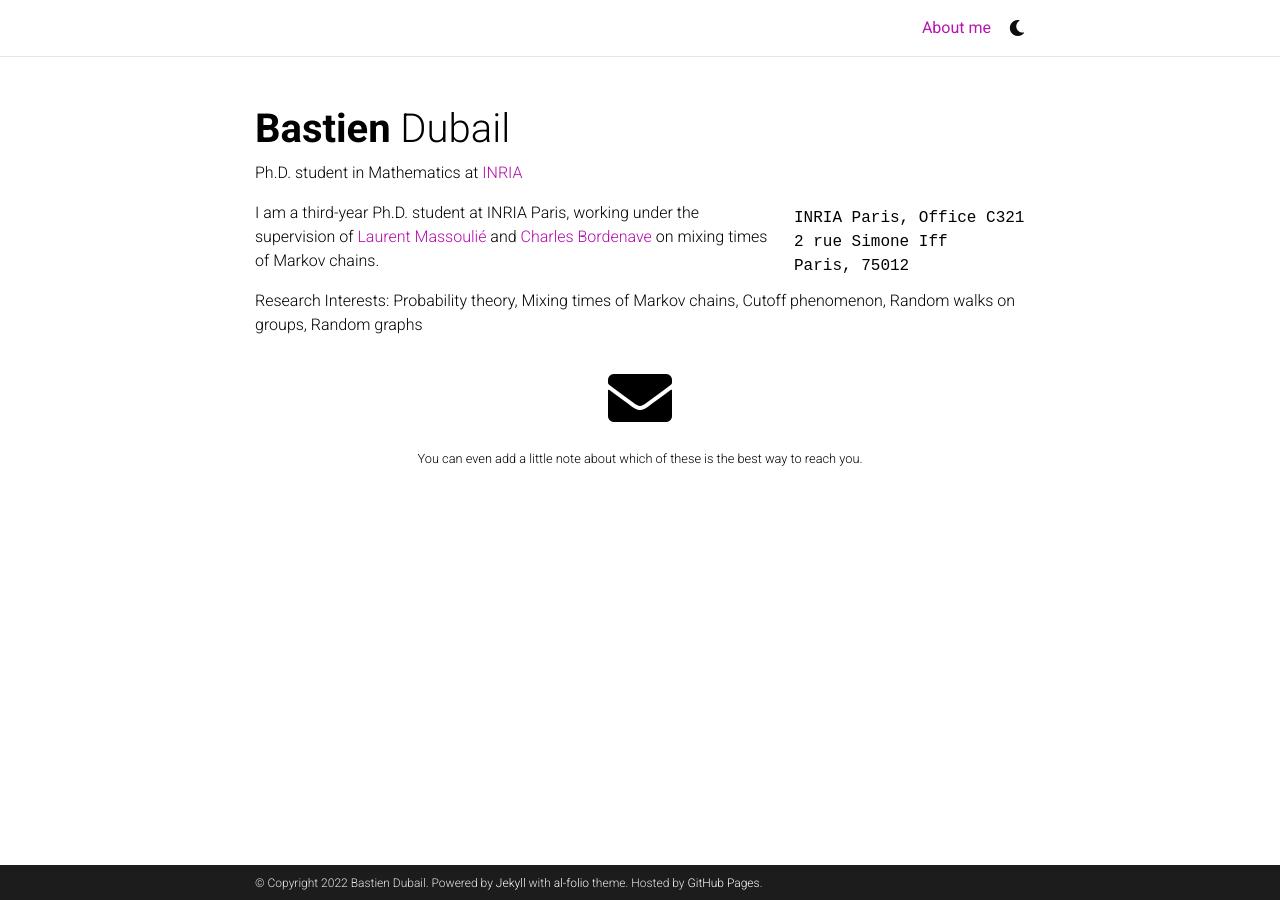
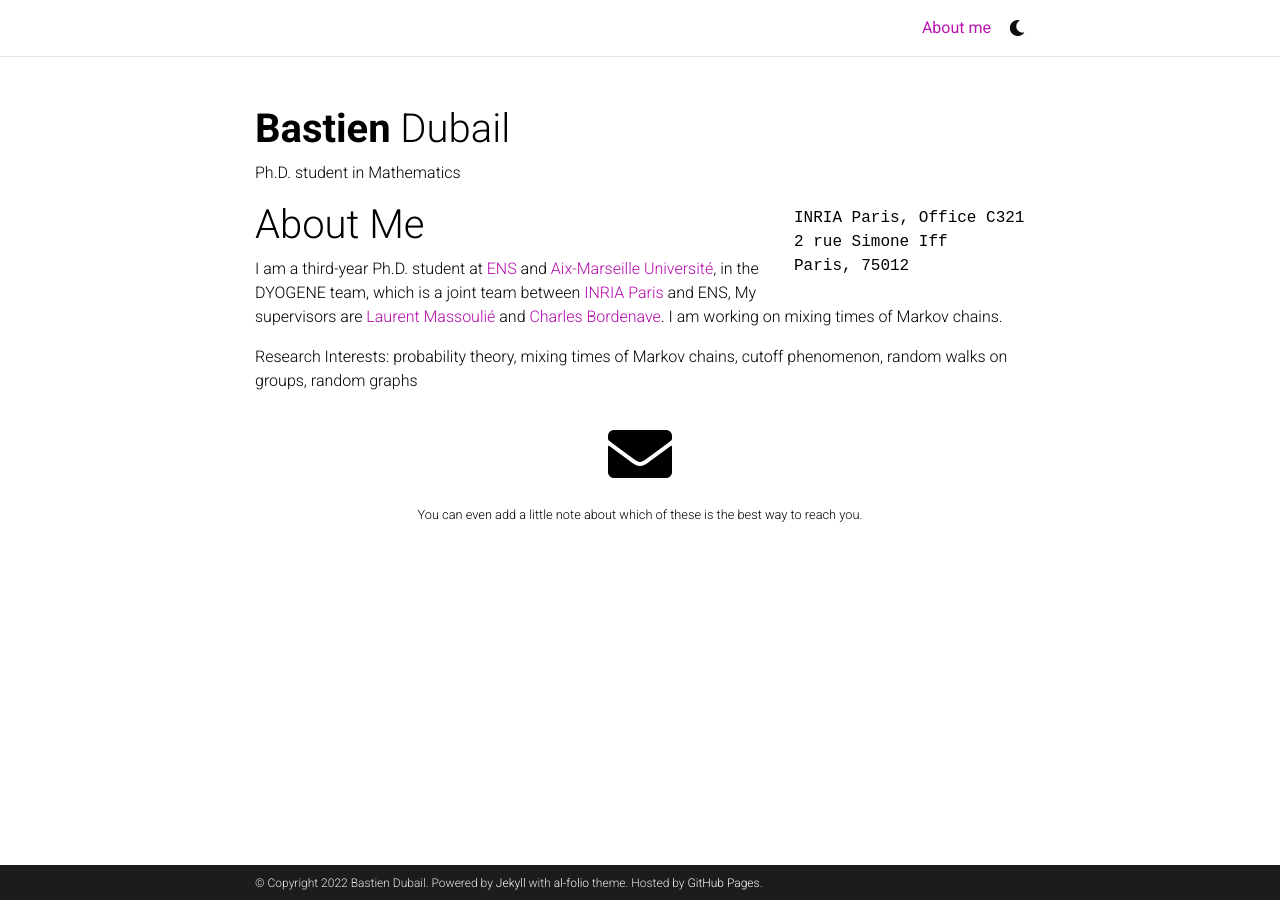
Before and after one commit to bdubail/bdubail.github.io, a Jekyll site: the page built from _pages/about.md, in a window 1280 px wide. Built offline with Jekyll 4.4.1, drawn with Linux system fonts in a browser that asks for light colours; comment, search, counter and statistics services are not loaded; a style sheet for code colours, icons or effects is not loaded.

Commit message:
Update about.md

```diff
--- a/_pages/about.md
+++ b/_pages/about.md
@@ -2,7 +2,7 @@
 layout: about
 title: About me
 permalink: /
-subtitle: Ph.D. student in Mathematics at <a href="https://www.inria.fr/fr/centre-inria-de-paris">INRIA</a>
+subtitle: Ph.D. student in Mathematics
 
 profile:
   align: right
@@ -18,7 +18,9 @@ selected_papers: false # includes a list of papers marked as "selected={true}"
 social: true  # includes social icons at the bottom of the page
 ---
 
-I am a third-year Ph.D. student at INRIA Paris, working under the supervision of [Laurent Massoulié](https://www.di.ens.fr/laurent.massoulie/) and [Charles Bordenave](http://www.i2m.univ-amu.fr/perso/charles.bordenave/) on mixing times of Markov chains.
+# About Me
+
+I am a third-year Ph.D. student at [ENS](https://www.ens.psl.eu/) and [Aix-Marseille Université](https://www.univ-amu.fr/), in the DYOGENE team, which is a joint team between [INRIA Paris](https://www.inria.fr/fr/centre-inria-de-paris) and ENS,  My supervisors are [Laurent Massoulié](https://www.di.ens.fr/laurent.massoulie/) and [Charles Bordenave](http://www.i2m.univ-amu.fr/perso/charles.bordenave/). I am working on mixing times of Markov chains.
 
 
-Research Interests: Probability theory, Mixing times of Markov chains, Cutoff phenomenon, Random walks on groups, Random graphs
+Research Interests: probability theory, mixing times of Markov chains, cutoff phenomenon, random walks on groups, random graphs
```
